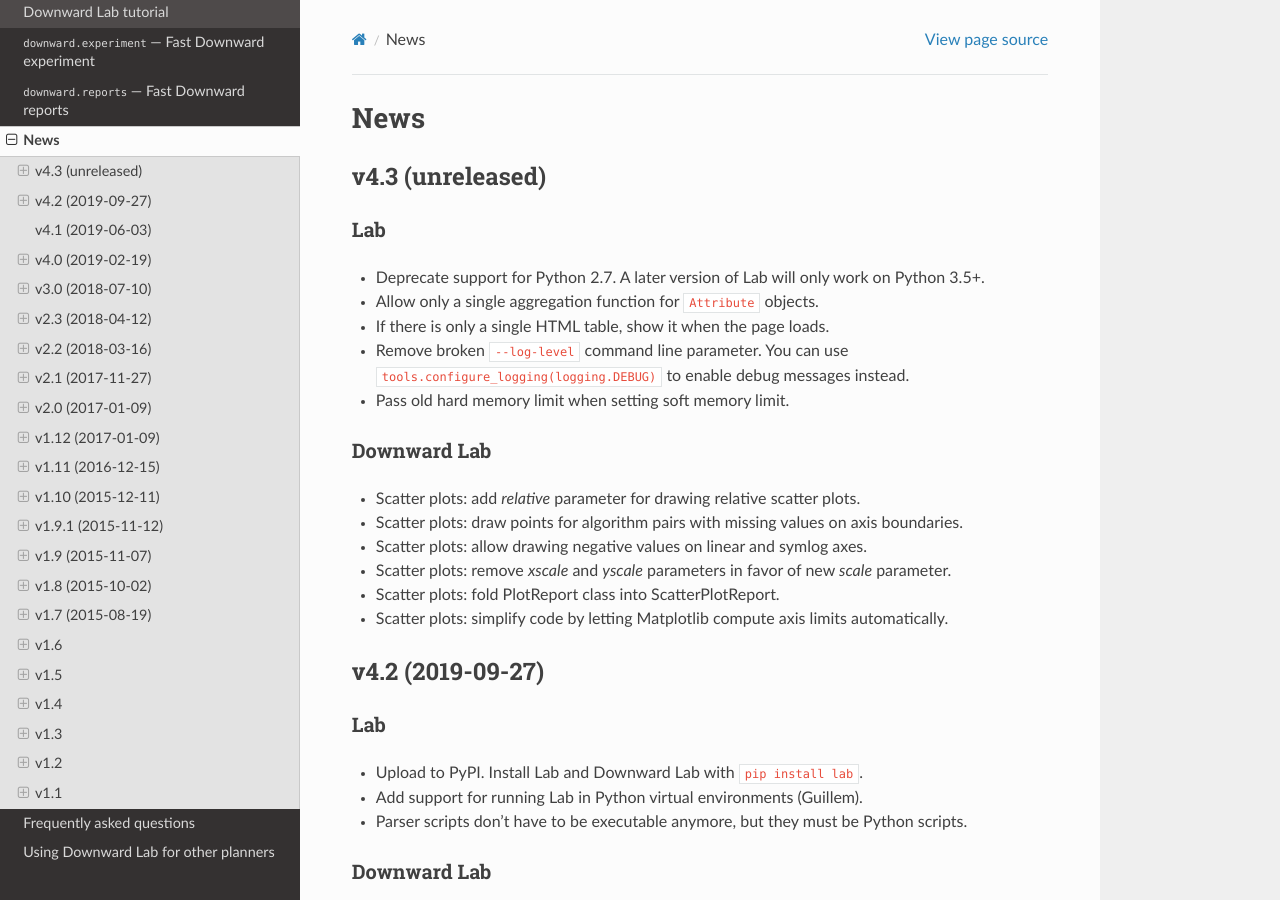
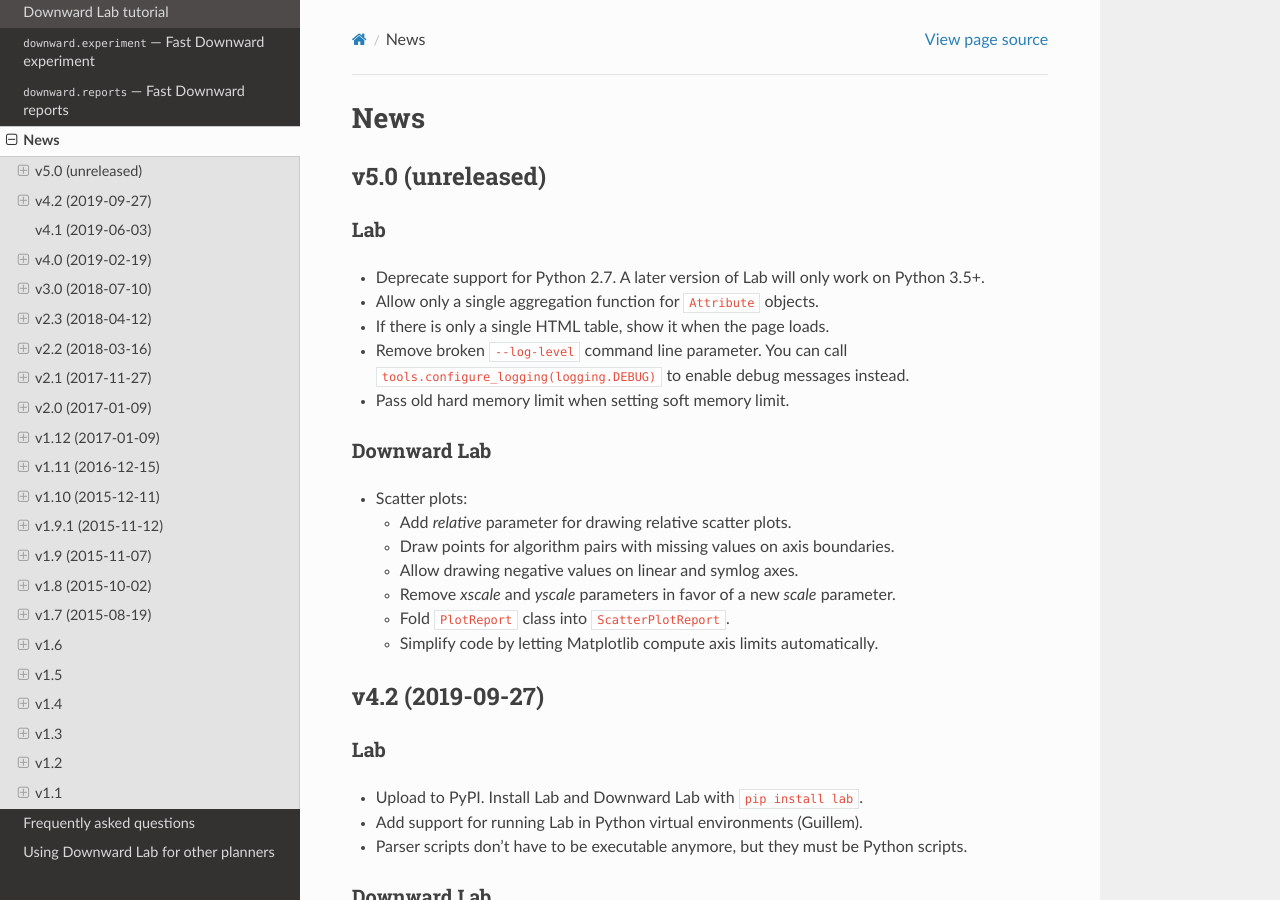
Before and after one commit to aibasel/lab, a Sphinx documentation site: the page built from docs/news.rst, in a window 1280 px wide and 900 px high. Built offline with Sphinx 7.4.7 and the Read the Docs theme 2.0.0, drawn with Linux system fonts in a browser that asks for light colours; pages that are not in the unit, such as notebooks, are missing from menus.

Commit message:
Reformat news.

```diff
--- a/docs/news.rst
+++ b/docs/news.rst
@@ -1,7 +1,7 @@
 News
 ====
 
-v4.3 (unreleased)
+v5.0 (unreleased)
 -----------------
 
 Lab
@@ -9,18 +9,20 @@
 * Deprecate support for Python 2.7. A later version of Lab will only work on Python 3.5+.
 * Allow only a single aggregation function for ``Attribute`` objects.
 * If there is only a single HTML table, show it when the page loads.
-* Remove broken ``--log-level`` command line parameter. You can use
+* Remove broken ``--log-level`` command line parameter. You can call
   ``tools.configure_logging(logging.DEBUG)`` to enable debug messages instead.
 * Pass old hard memory limit when setting soft memory limit.
 
 Downward Lab
 ^^^^^^^^^^^^
-* Scatter plots: add *relative* parameter for drawing relative scatter plots.
-* Scatter plots: draw points for algorithm pairs with missing values on axis boundaries.
-* Scatter plots: allow drawing negative values on linear and symlog axes.
-* Scatter plots: remove *xscale* and *yscale* parameters in favor of new *scale* parameter.
-* Scatter plots: fold PlotReport class into ScatterPlotReport.
-* Scatter plots: simplify code by letting Matplotlib compute axis limits automatically.
+* Scatter plots:
+
+  * Add *relative* parameter for drawing relative scatter plots.
+  * Draw points for algorithm pairs with missing values on axis boundaries.
+  * Allow drawing negative values on linear and symlog axes.
+  * Remove *xscale* and *yscale* parameters in favor of a new *scale* parameter.
+  * Fold ``PlotReport`` class into ``ScatterPlotReport``.
+  * Simplify code by letting Matplotlib compute axis limits automatically.
 
 
 v4.2 (2019-09-27)
```
